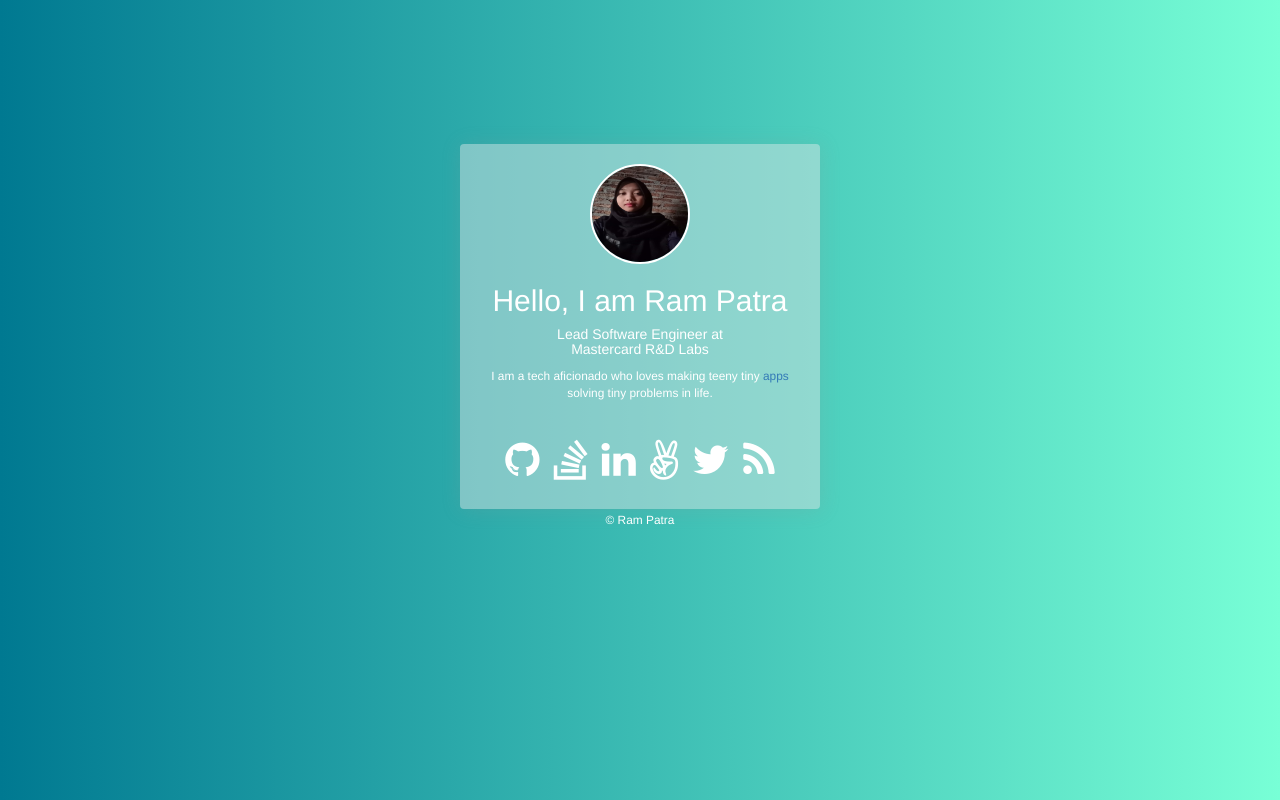
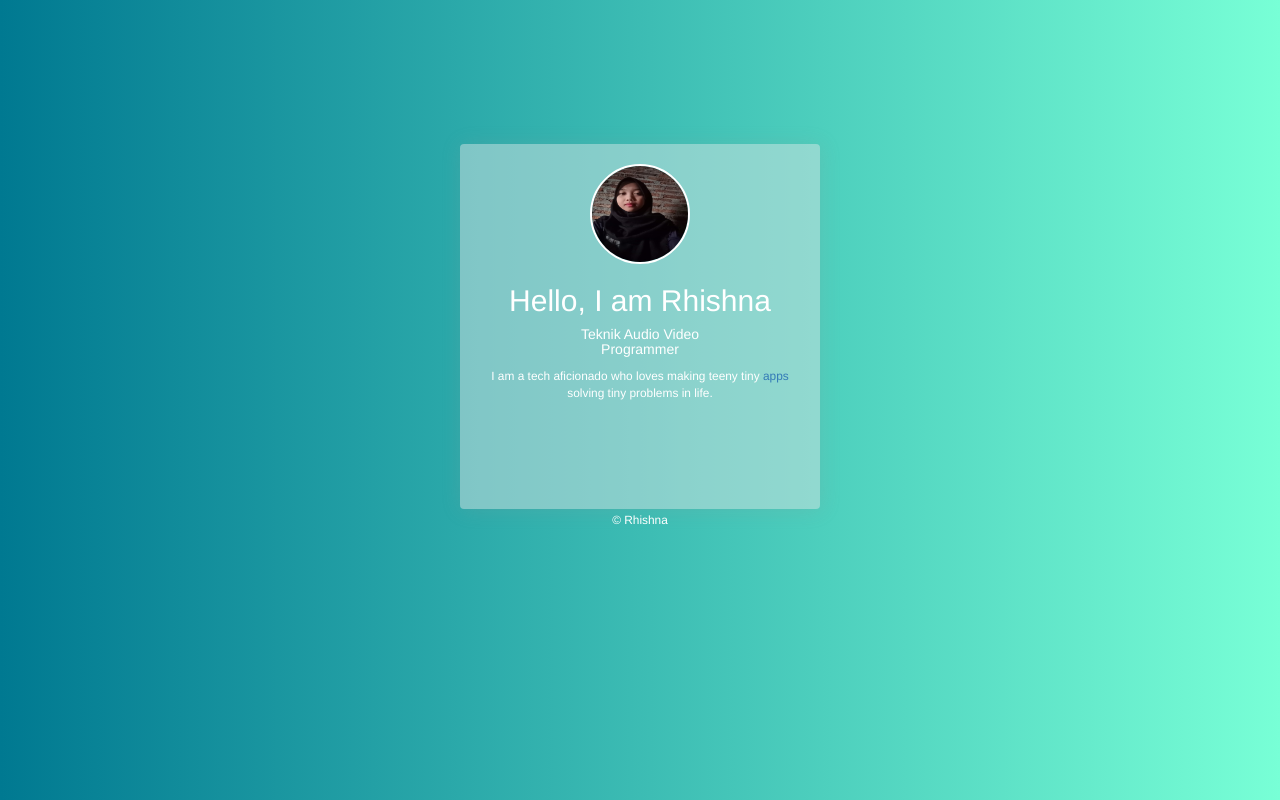
Before and after one commit to Rhishnaa/wedding, a plain HTML site: page index.html in a window 1280 px wide. Drawn offline with nearby package versions, Linux system fonts and the light colour scheme.

Commit message:
© 2023 GitHub

```diff
--- a/index.html
+++ b/index.html
@@ -4,7 +4,7 @@
     <meta charset="utf-8">
     <meta http-equiv="x-ua-compatible" content="ie=edge">
     <title>Ram Patra</title>
-    <meta name="description" content="I am a tech aficionado who loves making teeny tiny apps.">
+    <meta name="description" content=“Selamat Menjalani Hidup Baru Berdua, Semoga Kebahagiaan Saat Ini Selalu Terjaga Selamanya”>
     <meta name="viewport" content="width=device-width, initial-scale=1">
 
     <link rel="manifest" href="site.webmanifest">
@@ -30,21 +30,20 @@
             <div class="col-md-4 col-md-offset-4">
                 <div class="intro text-center">
                     <img src="img/DSD_0266_crop.jpg" class="thumb">
-                    <h2>Hello, I am Ram Patra</h2>
-		            <h5>Lead Software Engineer at <br/> Mastercard R&D Labs</h5>
+                    <h2>Hello, I am Rhishna</h2>
+		            <h5>Teknik Audio Video <br/> Programmer</h5>
                     <p class="small">I am a tech aficionado who loves making teeny tiny <a href="https://presentify.compzets.com/">apps</a> solving tiny problems in life.</p>
                     <div class="share-icons">
-                        <a href="https://github.com/rampatra"><i class="fa fa-github"></i></a>
-                        <a href="https://stackoverflow.com/users/1385441/ram-patra"><i class="fa fa-stack-overflow"></i></a>
-                        <a href="https://www.linkedin.com/in/ram-patra"><i class="fa fa-linkedin"></i></a>
-                        <a href="https://angel.co/rampatra"><i class="fa fa-angellist"></i></a>
-                        <a href="https://twitter.com/ram__patra"><i class="fa fa-twitter"></i></a>
-                        <a href="http://blog.rampatra.com"><i class="fa fa-rss"></i></a>
+                        <a href="https://github.com/Rhishnaa"><i class="wedding"></i></a>
+                        <a href="https://stackoverflow.com/users/19996826/rhishna"></i></a>
+                        <a href="https://www.linkedin.com/in/rhis-hna-9392b0260/"></i></a>
+                        <a href="https://angel.co/risna-eko-saputra"></i></a>
+                        <a href="https://twitter.com/Rhishna_nation"></i></a>
                     </div>
                 </div>
 
                 <div class="copyrights text-center">
-                    <small>&copy;&nbsp;Ram Patra</small>
+                    <small>&copy;&nbsp;Rhishna</small>
                 </div>
             </div>
         </div>
```
